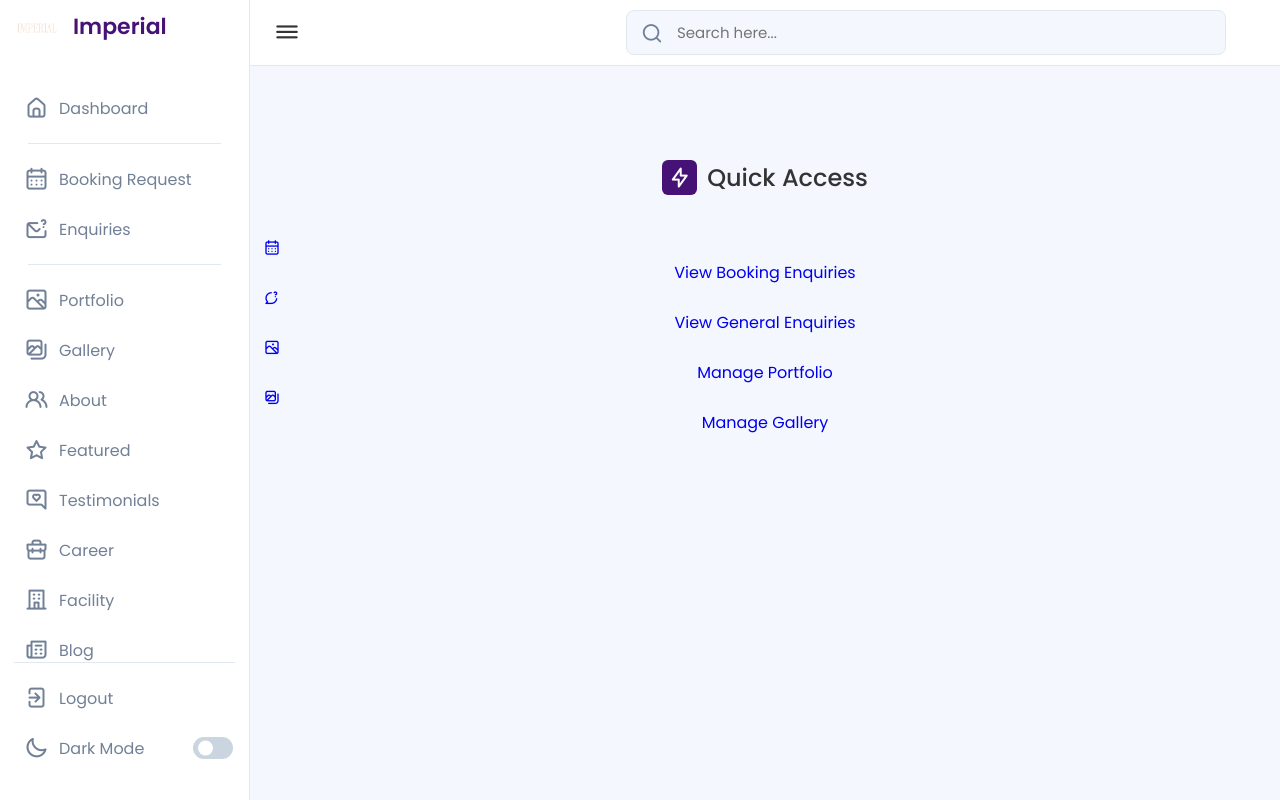
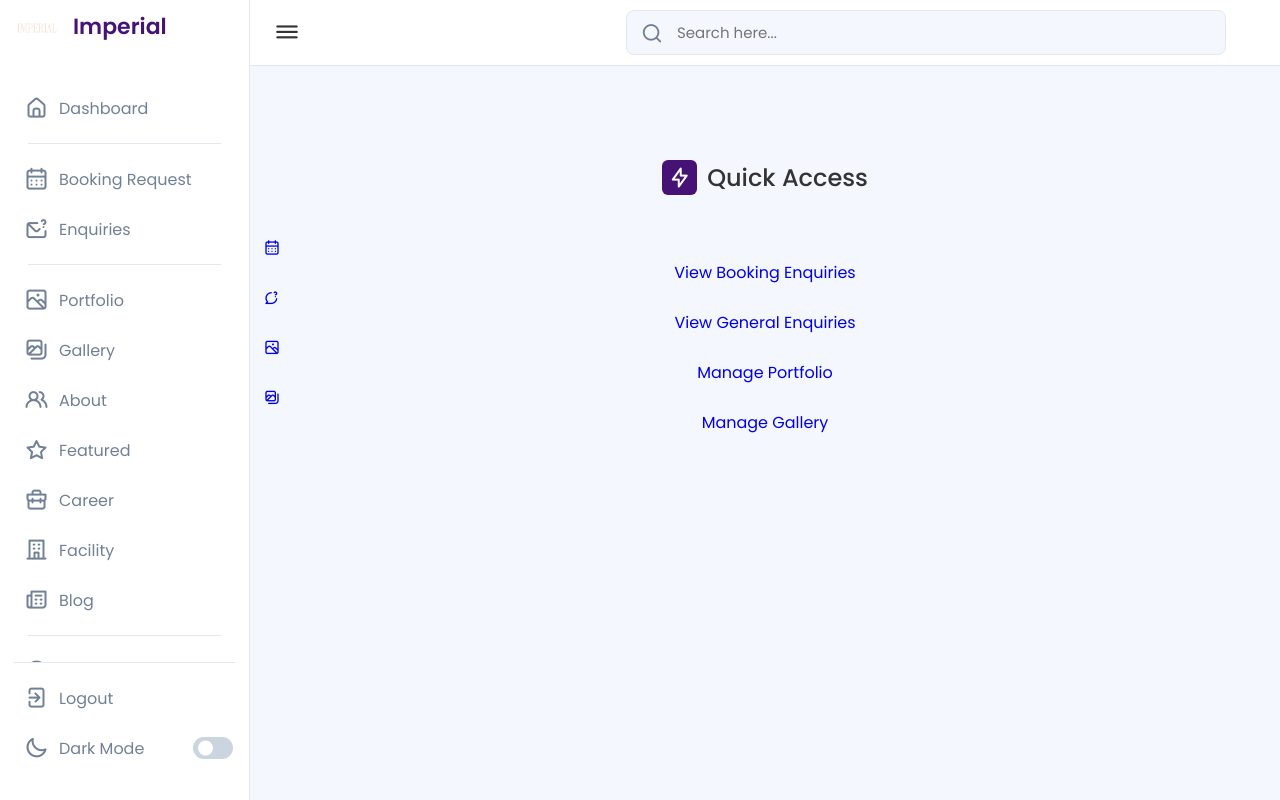
Before and after one commit to Techyshiva/deplotgit, a Django app: page /admin/ in a window 1280 px wide. Run offline with Django 5.2, Linux system fonts and the light colour scheme; a user stored in the database is signed in.

Commit message:
removing the files

```diff
--- a/templates/admin_layout.html
+++ b/templates/admin_layout.html
@@ -56,10 +56,6 @@
                 <li><a href="{% url 'manage_featured'%}">
                         <i class="uil uil-star"></i>
                         <span class="link-name">Featured</span>
-                    </a></li>
-                <li><a href="{% url 'admin_testimonials'%}">
-                        <i class="uil uil-comment-alt-heart"></i>
-                        <span class="link-name">Testimonials</span>
                     </a></li>
                 <li><a href="{% url 'admin_careers'%}">
                         <i class="uil uil-briefcase"></i>
```
